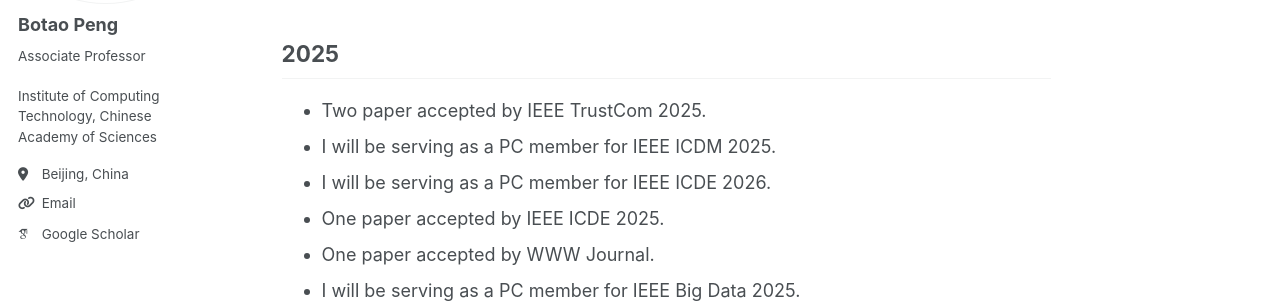
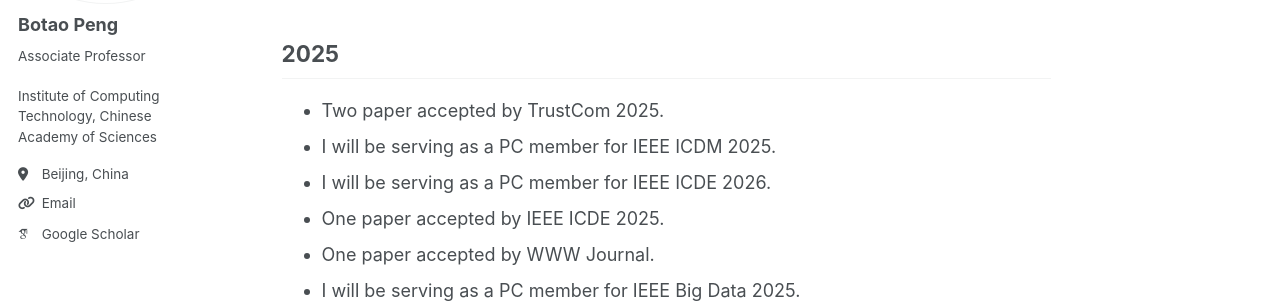
Before and after one commit to BotaoPENG/botaopeng.github.io, a Jekyll site: the page built from _pages/about.md, in a window 1280 px wide and 900 px high. Shown: the part 236-539 px from the top of the window. Built offline with Jekyll 4.4.1, drawn with Linux system fonts in a browser that asks for light colours; some web fonts are replaced.

Commit message:
Update about.md

```diff
--- a/_pages/about.md
+++ b/_pages/about.md
@@ -13,7 +13,7 @@ Priviously, I got my PhD at University of Paris under Prof. Themis Palpanas.
 
 ## 2025
 
-- Two paper accepted by IEEE TrustCom 2025.
+- Two paper accepted by TrustCom 2025.
 - I will be serving as a PC member for IEEE ICDM 2025.
 - I will be serving as a PC member for IEEE ICDE 2026.
 - One paper accepted by IEEE ICDE 2025.
```
